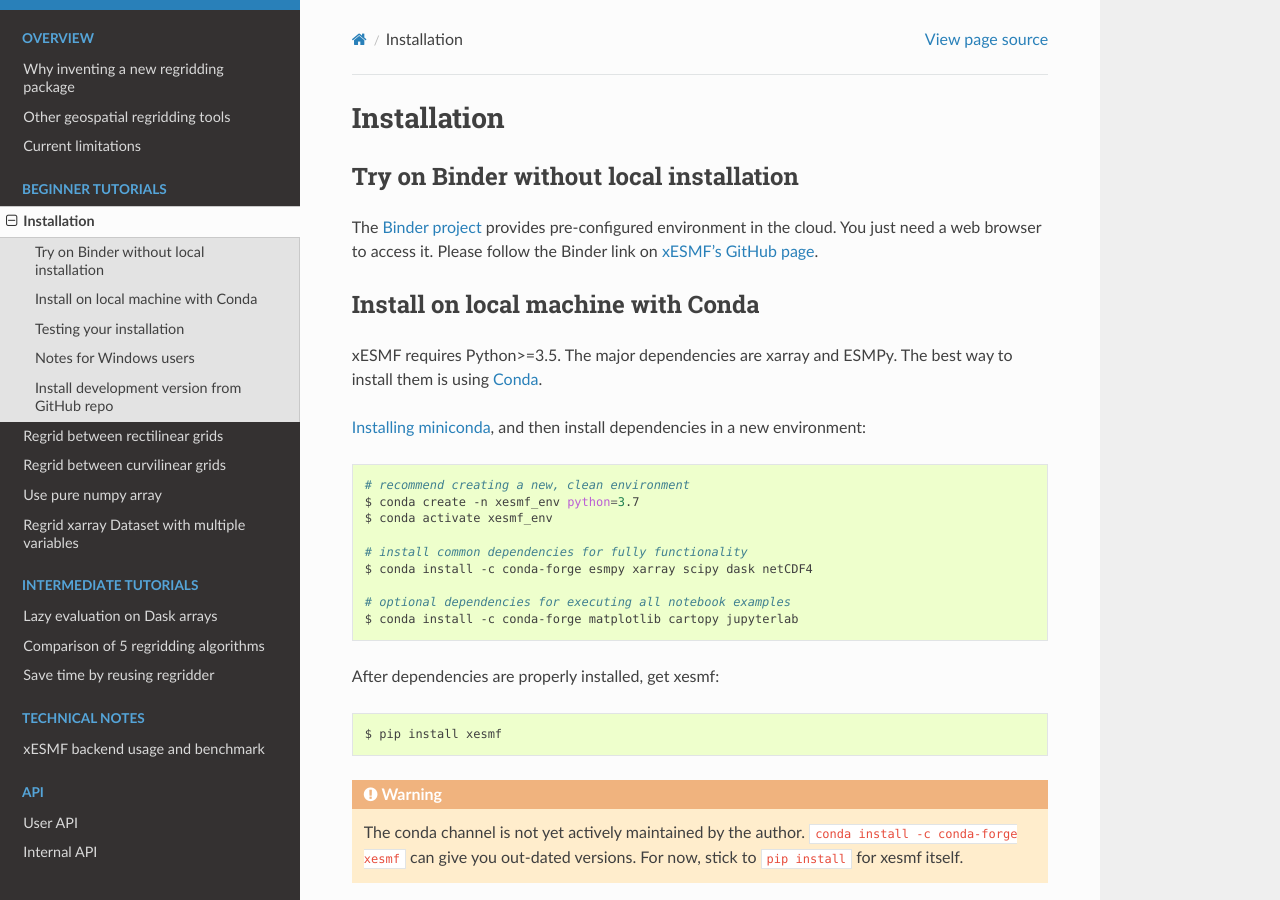
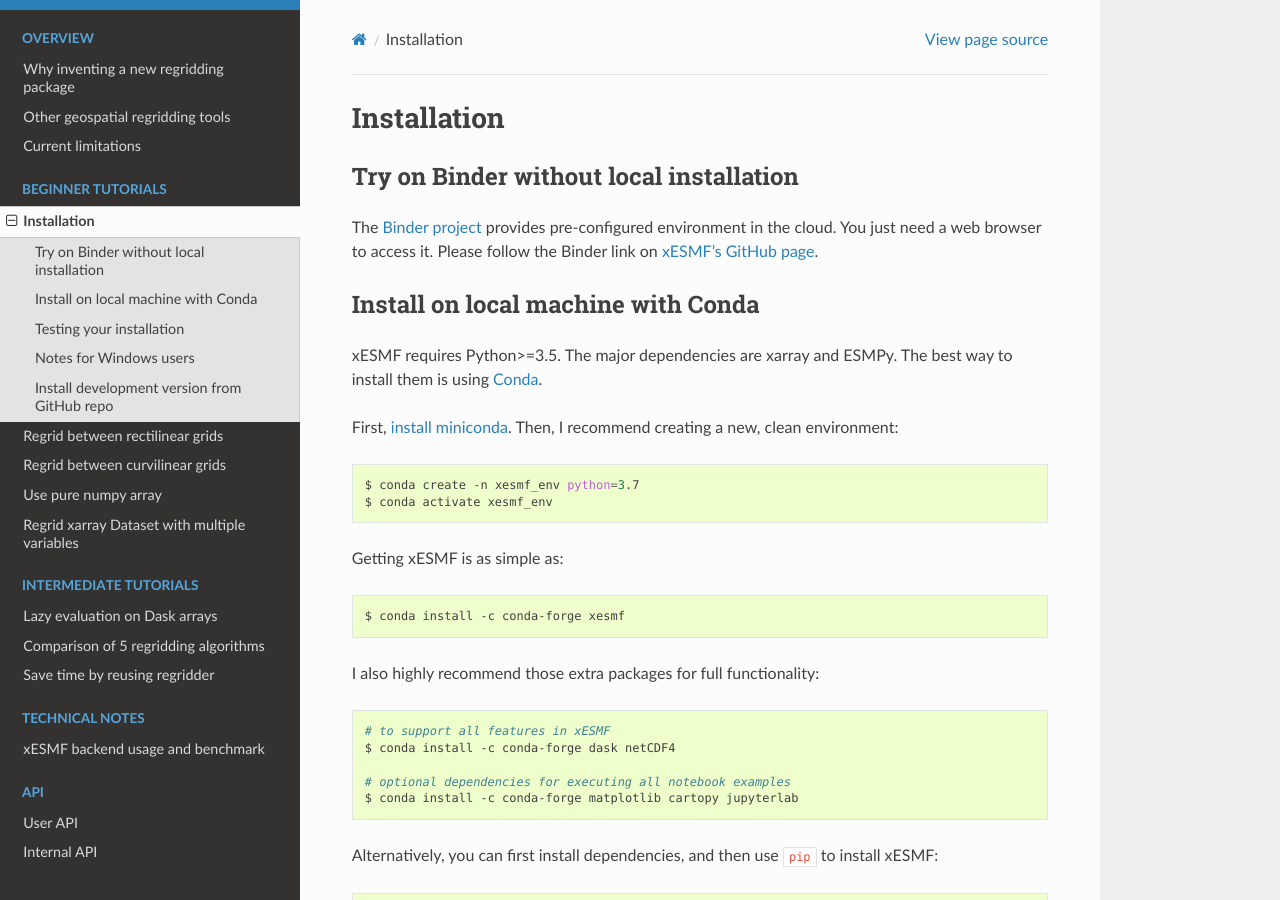
Before and after one commit to JiaweiZhuang/xESMF, a Sphinx documentation site: the page built from doc/installation.rst, in a window 1280 px wide and 900 px high. Built offline with Sphinx 7.4.7 and the Read the Docs theme 2.0.0, drawn with Linux system fonts in a browser that asks for light colours; some of the changed text lies outside the part shown.

Commit message:
Add conda install instructions

```diff
--- a/doc/installation.rst
+++ b/doc/installation.rst
@@ -13,29 +13,35 @@ Install on local machine with Conda
 
 xESMF requires Python>=3.5. The major dependencies are xarray and ESMPy. The best way to install them is using Conda_.
 
-`Installing miniconda <https://docs.conda.io/projects/conda/en/latest/user-guide/install/index.html>`_, and then install dependencies in a new environment:
+First, `install miniconda <https://docs.conda.io/projects/conda/en/latest/user-guide/install/index.html>`_. Then, I recommend creating a new, clean environment:
 
 .. code-block:: bash
 
-    # recommend creating a new, clean environment
     $ conda create -n xesmf_env python=3.7
     $ conda activate xesmf_env
 
-    # install common dependencies for fully functionality
-    $ conda install -c conda-forge esmpy xarray scipy dask netCDF4
+Getting xESMF is as simple as:
+
+.. code-block:: bash
+
+    $ conda install -c conda-forge xesmf
+
+I also highly recommend those extra packages for full functionality:
+
+.. code-block:: bash
+
+    # to support all features in xESMF
+    $ conda install -c conda-forge dask netCDF4
 
     # optional dependencies for executing all notebook examples
     $ conda install -c conda-forge matplotlib cartopy jupyterlab
 
-After dependencies are properly installed, get xesmf:
+Alternatively, you can first install dependencies, and then use ``pip`` to install xESMF:
 
 .. code-block:: bash
 
+    $ conda install -c conda-forge esmpy xarray scipy dask netCDF4
     $ pip install xesmf
-
-.. warning::
-
-    The conda channel is not yet actively maintained by the author. ``conda install -c conda-forge xesmf`` can give you out-dated versions. For now, stick to ``pip install`` for xesmf itself.
 
 Testing your installation
 -------------------------
```
